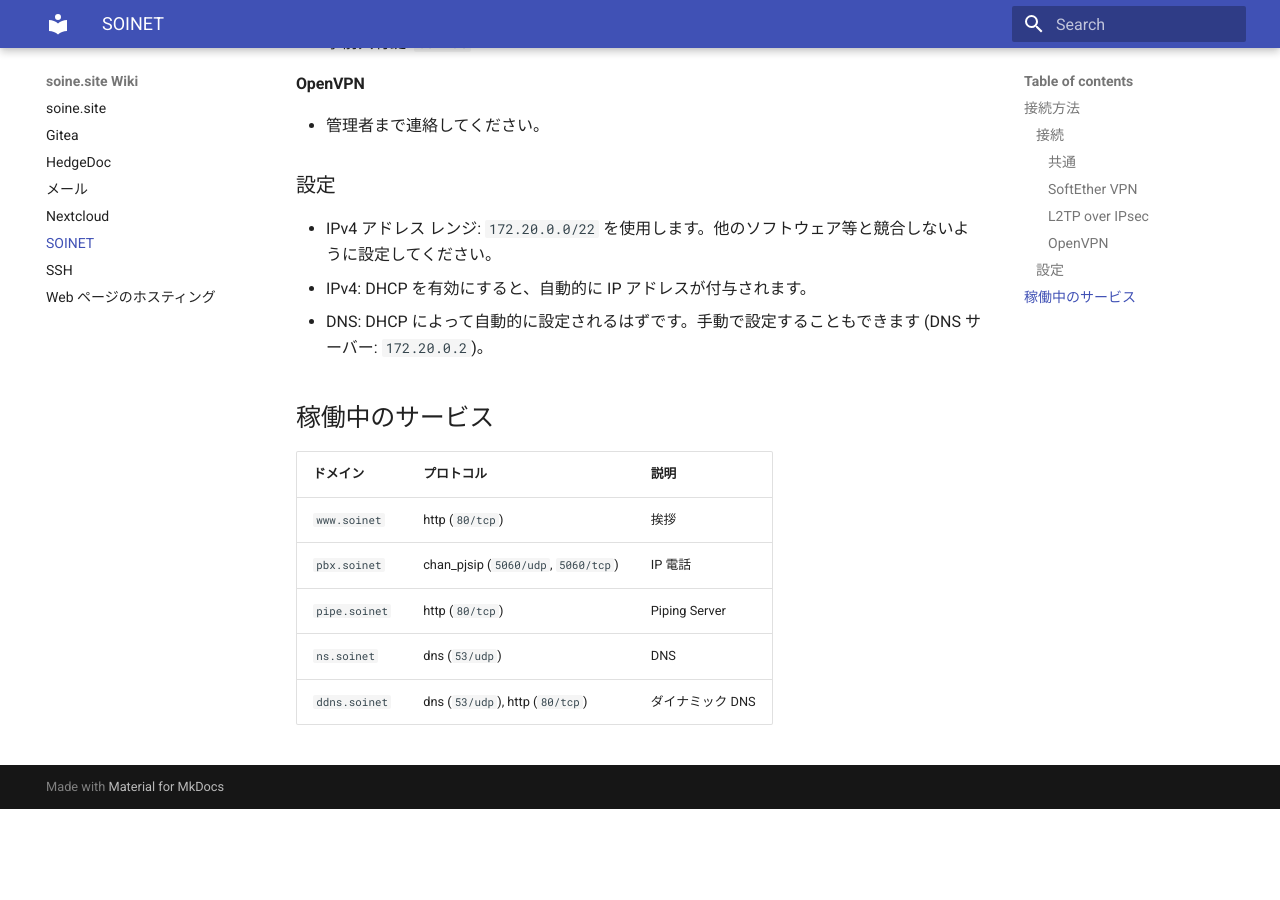
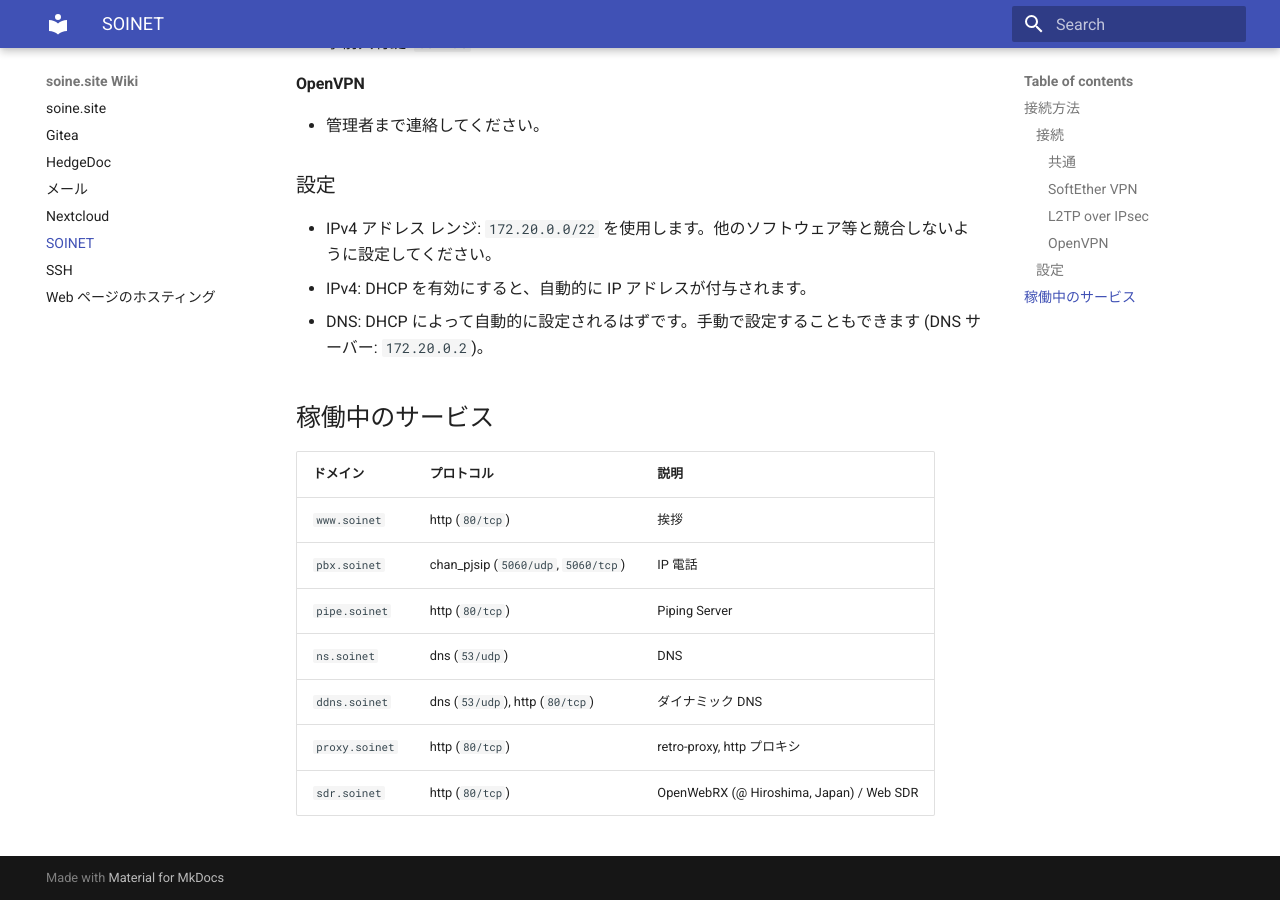
Before and after one commit to soinesite/wiki.soine.site, an MkDocs documentation site: the page built from docs/soinet.md, in a window 1280 px wide and 900 px high, scrolled down 671 px. Built offline with MkDocs 1.6.1 and Material for MkDocs 9.7.7, drawn with Linux system fonts in a browser that asks for light colours; before the commit the page ends 1480 px from its top, so only the background shows below that.

Commit message:
Update soinet.md

```diff
--- a/docs/soinet.md
+++ b/docs/soinet.md
@@ -28,3 +28,5 @@ yude.jp / soine.site が提供する閉域網
 |  `pipe.soinet`  |  http (`80/tcp`)  |  Piping Server  |
 |  `ns.soinet`  |  dns (`53/udp`)  |  DNS  |
 |  `ddns.soinet`  |  dns (`53/udp`), http (`80/tcp`)  |  ダイナミック DNS  |
+|  `proxy.soinet`  |  http (`80/tcp`)  | retro-proxy, http プロキシ |
+|  `sdr.soinet`  |  http (`80/tcp`)  |  OpenWebRX (@ Hiroshima, Japan) / Web SDR  |
```
